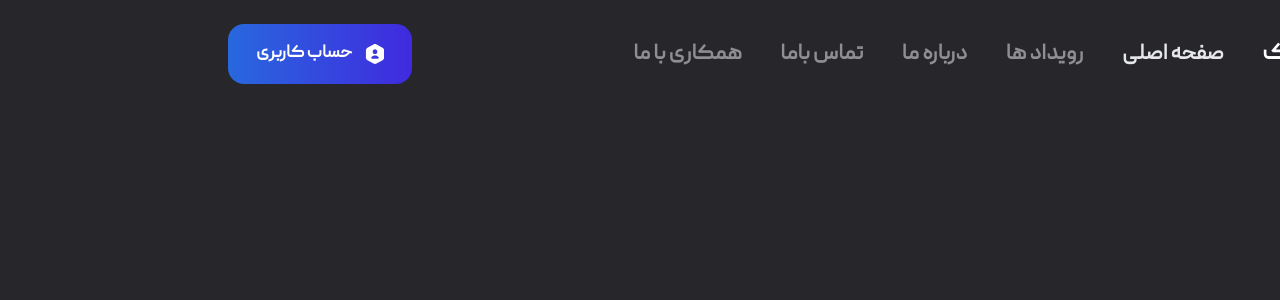
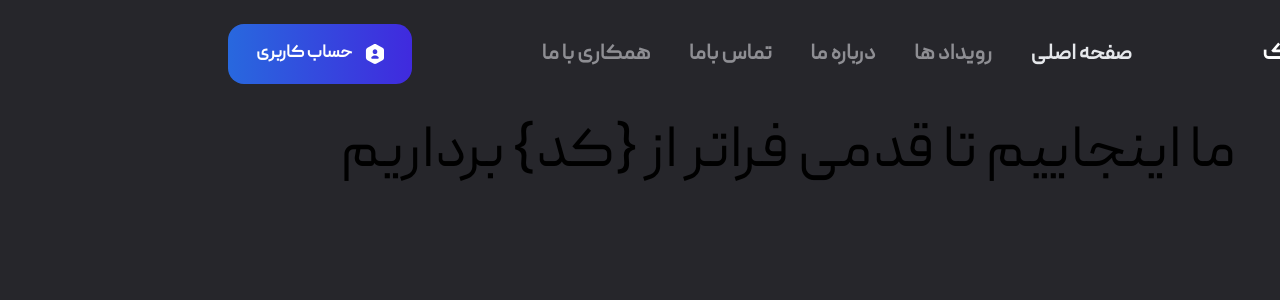
Before and after one commit to AmirhosseinDehghanazar/CafeTech-Frontend, a React (Vite) app in the folder CafeTech-Frontend/: page / in a window 1280 px wide. Shown: the top 300 px of the page. Built offline with nearby package versions, Linux system fonts and the light colour scheme.

Commit message:
fixing navbar flex

```diff
--- /dev/null
+++ b/CafeTech-Frontend/src/components/main/header/Header.jsx
@@ -0,0 +1,28 @@
+import React from "react";
+
+const Header = () => {
+  return (
+    <div className="flex flex-col justify-center items-center">
+      {/* big text */}
+      <div>
+        <div className="relative">
+          <p className="text-6xl">
+            ما اینجاییم تا قدمی فراتر از {"{کد}"} برداریم
+          </p>{" "}
+          {/* fire */}
+          <div />
+          {/* sparks */}
+          <div />
+        </div>
+      </div>
+      {/* text */}
+      <div>
+        <p></p>
+      </div>
+      {/* buttons */}
+      <div></div>
+    </div>
+  );
+};
+
+export default Header;
--- a/CafeTech-Frontend/src/components/navbar/Navbar.jsx
+++ b/CafeTech-Frontend/src/components/navbar/Navbar.jsx
@@ -11,7 +11,7 @@ const Navbar = () => {
   };
 
   return (
-    <div className="flex text-white justify-between items-center lg:flex-row-reverse">
+    <div className="flex text-white justify-between items-center lg:flex-row-reverse mb-10">
       {/* sidebar btn */}
       <div className="sidebar-btn lg:hidden">
         <div className="sidebarBtn-svg bg-img" />
@@ -26,8 +26,6 @@ const Navbar = () => {
         <p className="text-lg font-semibold">حساب کاربری</p>
       </a>
 
-      <div className="flex flex-row-reverse navs_logo_container justify-center">
-        {" "}
       {/* navs */}
       <div className="hidden navs lg:flex items-center justify-around">
         {linksData.map((link, i) => (
@@ -39,13 +37,13 @@ const Navbar = () => {
           />
         ))}
       </div>
+
       {/* cafeTech */}
       <div className="flex items-end lg:items-center lg:relative rela gap-2 lg:flex-row-reverse">
         <p className="font-bold text-2xl">کافه تک</p>
         <div className="cafe-svg lg:absolute" />
       </div>
     </div>
-    </div>
   );
 };
 
--- a/CafeTech-Frontend/src/components/navbar/navbar.css
+++ b/CafeTech-Frontend/src/components/navbar/navbar.css
@@ -49,24 +49,3 @@
 .inactive {
   color: #8e8e93;
 }
-
-.navs_logo_container {
-  transition: gap 0.2s;
-  gap: 3vw;
-}
-
-@media screen and (min-width: 1300px) {
-  .navs_logo_container {
-    gap: 6vw;
-  }
-}
-@media screen and (min-width: 1600px) {
-  .navs_logo_container {
-    gap: 9vw;
-  }
-}
-@media screen and (min-width: 1600px) {
-  .navs_logo_container {
-    gap: 12vw;
-  }
-}
--- a/CafeTech-Frontend/src/layout/Main.jsx
+++ b/CafeTech-Frontend/src/layout/Main.jsx
@@ -1,11 +1,13 @@
 import React from "react";
 import Navbar from "../components/navbar/Navbar";
+import Header from "../components/main/header/Header";
 
 const Main = () => {
   return (
     <>
       <div className="mx-5 md:mx-10 lg:mx-16 xl:mx-20 mt-6">
         <Navbar />
+        <Header />
       </div>
     </>
   );
```
Also changed, not shown: CafeTech-Frontend/src/components/main/header/header.css (added). Lines whose indentation alone changed are shown as unchanged.
